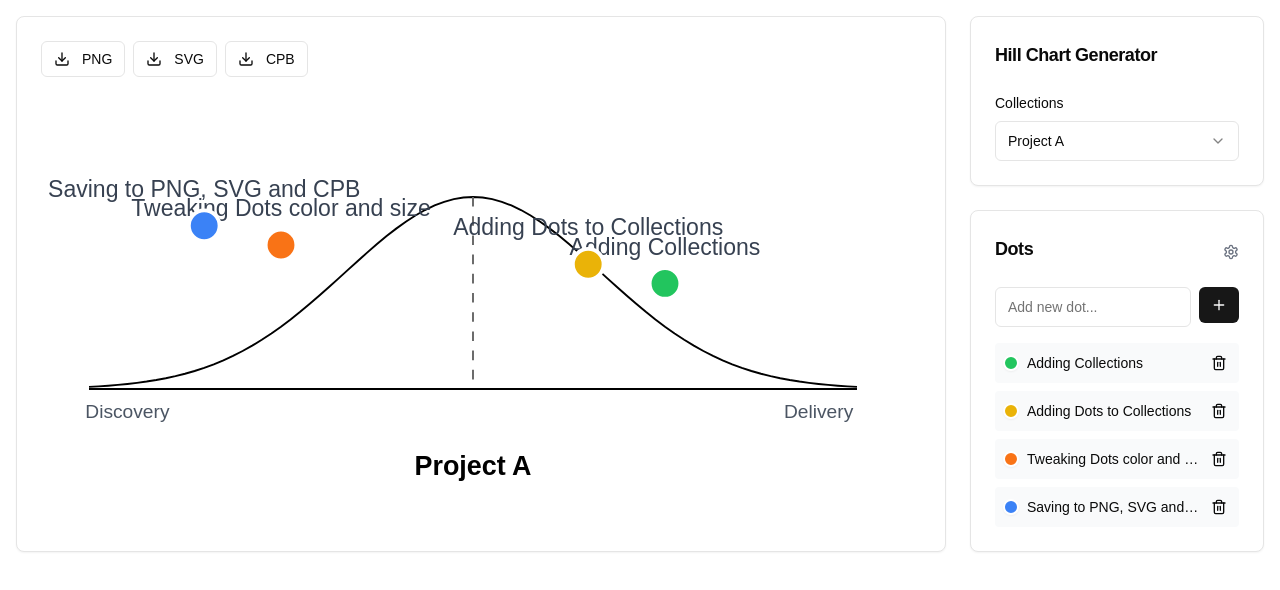
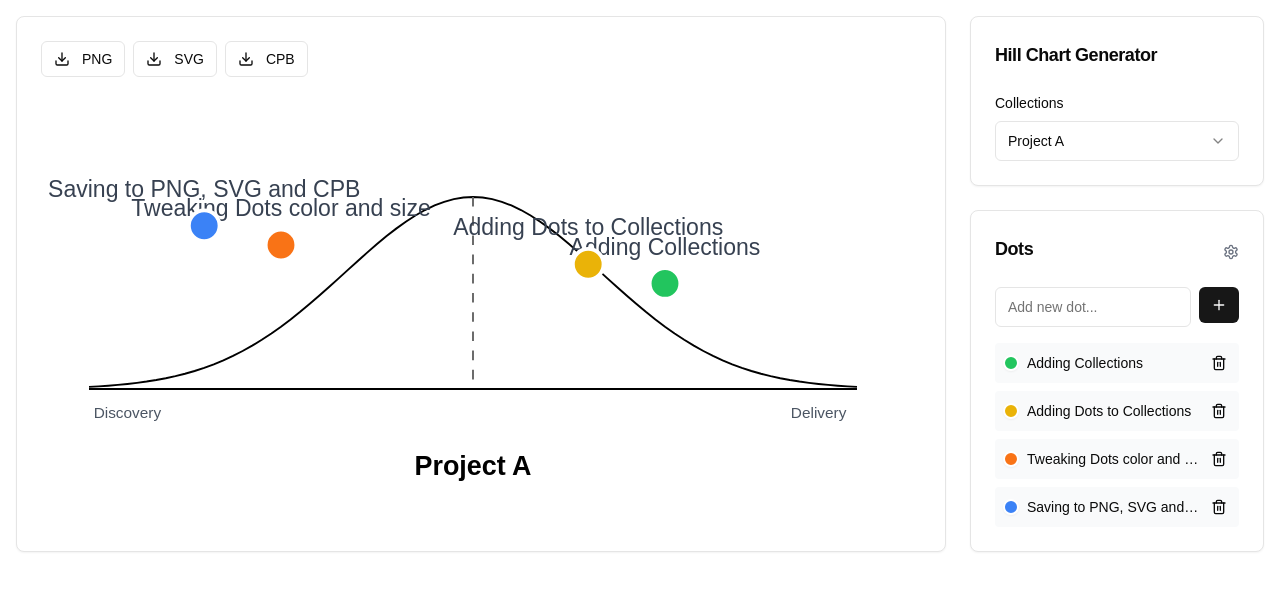
Before and after one commit to gfaurobert/over-the-hill, a Next.js app: page / in a window 1280 px wide. Shown: the top 590 px of the page. Built offline with nearby package versions, Linux system fonts and the light colour scheme.

Commit message:
Update page.tsx

```diff
--- a/app/page.tsx
+++ b/app/page.tsx
@@ -177,13 +177,13 @@ export default function HillChartGenerator() {
                   <line x1="200" y1="50" x2="200" y2="150" stroke="#666" strokeWidth="1" strokeDasharray="5,5" />
 
                   {/* Labels */}
-                  <text x="20" y="165" textAnchor="middle" className="text-[10px] fill-gray-600 font-normal leading-4">
+                  <text x="20" y="165" textAnchor="middle" className="text-[8px] fill-gray-600 font-normal leading-4">
                     Discovery
                   </text>
                   <text x="200" y="195" textAnchor="middle" className="font-semibold text-sm">
                     {currentCollection?.name}
                   </text>
-                  <text x="380" y="165" textAnchor="middle" className="text-[10px] fill-gray-600">
+                  <text x="380" y="165" textAnchor="middle" className="text-[8px] fill-gray-600">
                     Delivery
                   </text>
 
```
